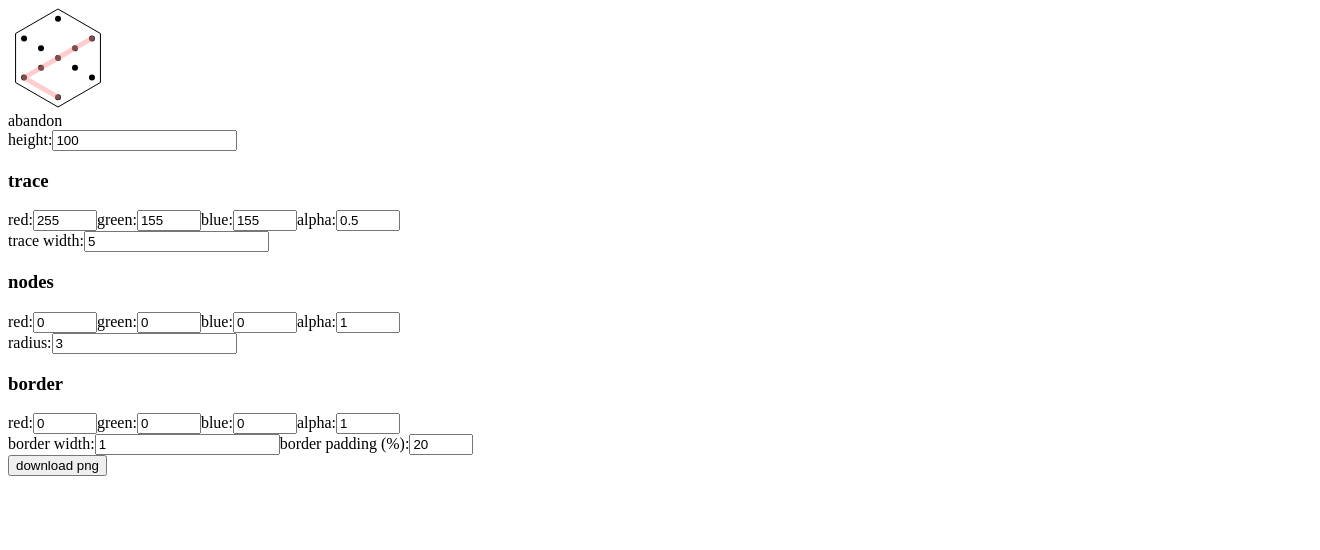
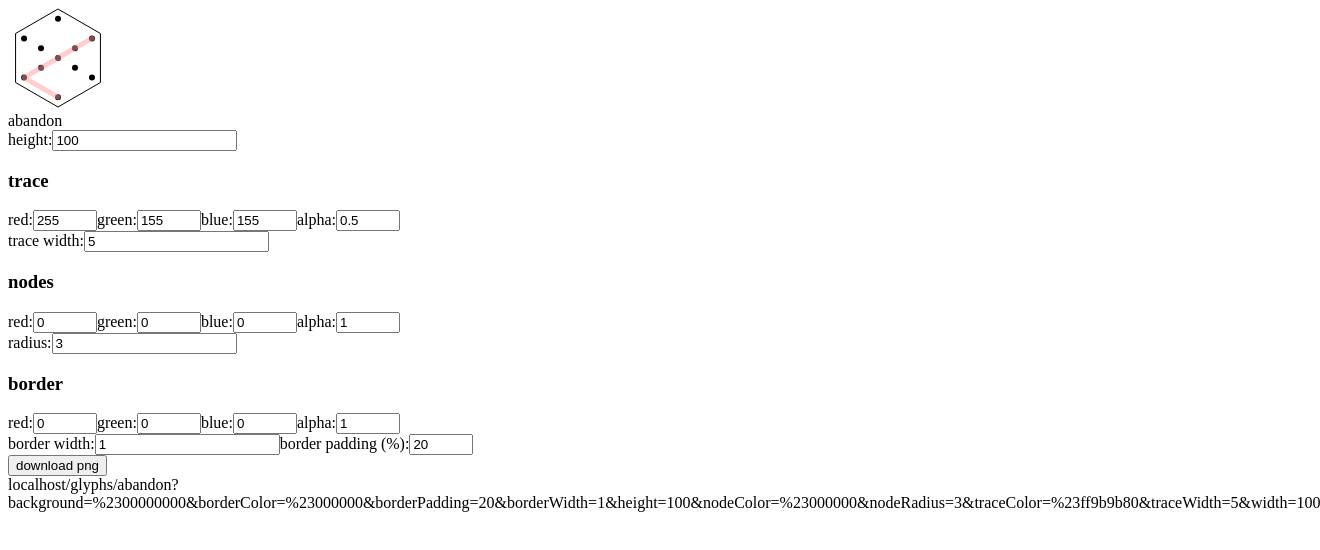
Before and after one commit to worc/glyphs, a React app: page /glyphs/abandon in a window 1280 px wide. Shown: the top 550 px of the page, 1320 px wide, since content can reach past the window. Built offline with nearby package versions, Linux system fonts and the light colour scheme; the HTML template or start-up script is replaced by a standard one.

Commit message:
add ShareLink to the GlyphSequence component

```diff
--- a/shared/components/GlyphSequence.js
+++ b/shared/components/GlyphSequence.js
@@ -4,6 +4,7 @@ import chroma from "chroma-js";
 
 import Glyph from "./Glyph";
 import GlyphStyle from "./GlyphStyle";
+import ShareLink from "./ShareLink";
 
 class GlyphSequence extends React.Component {
 
@@ -109,6 +110,7 @@ class GlyphSequence extends React.Component {
             onColorChange={this.onColorChange}
           />
           <button>download png</button>
+          <ShareLink host={this.props.host} pathname={this.props.location.pathname} params={this.state.style} />
         </div>
       </div>
     )
```
